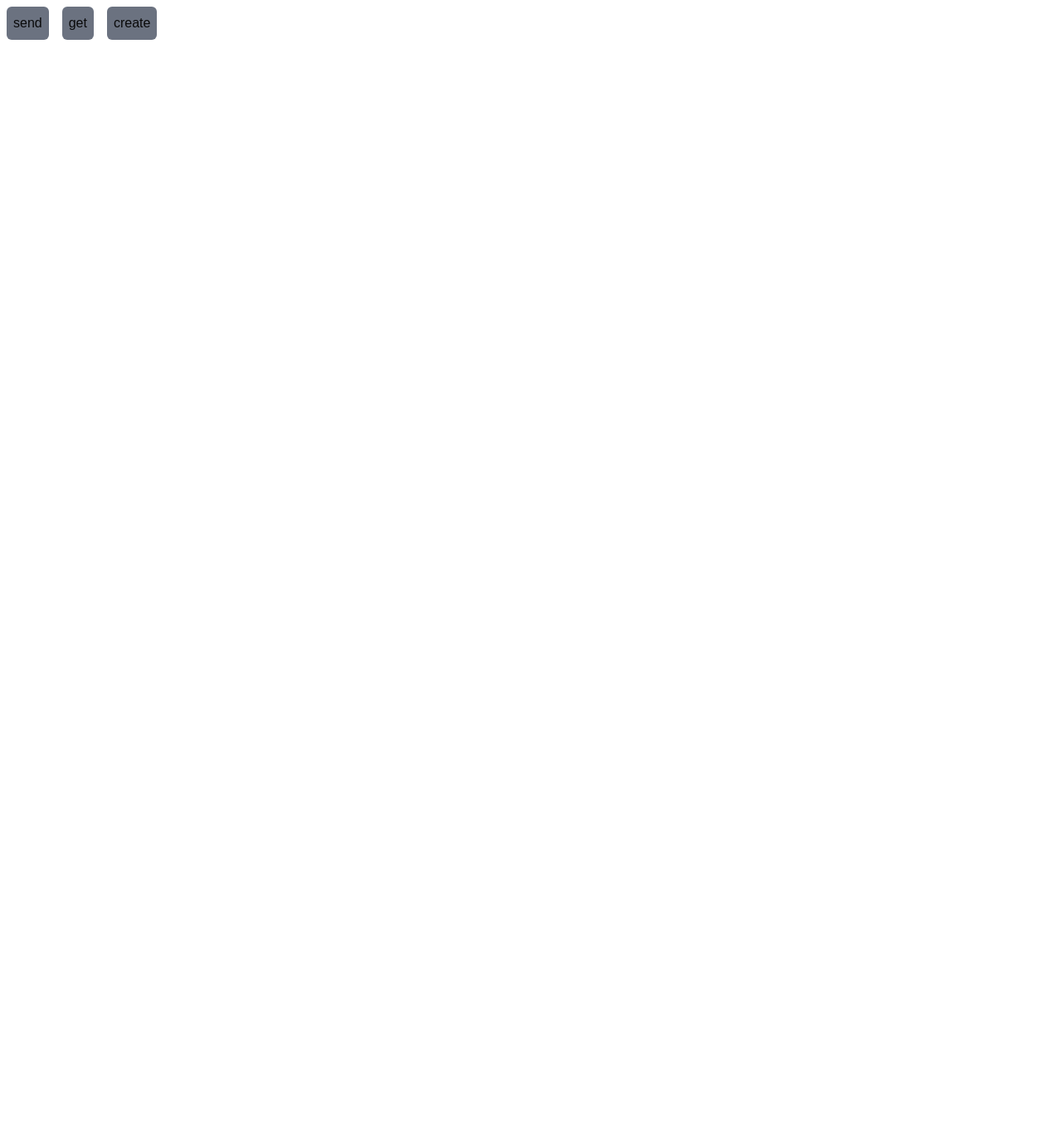
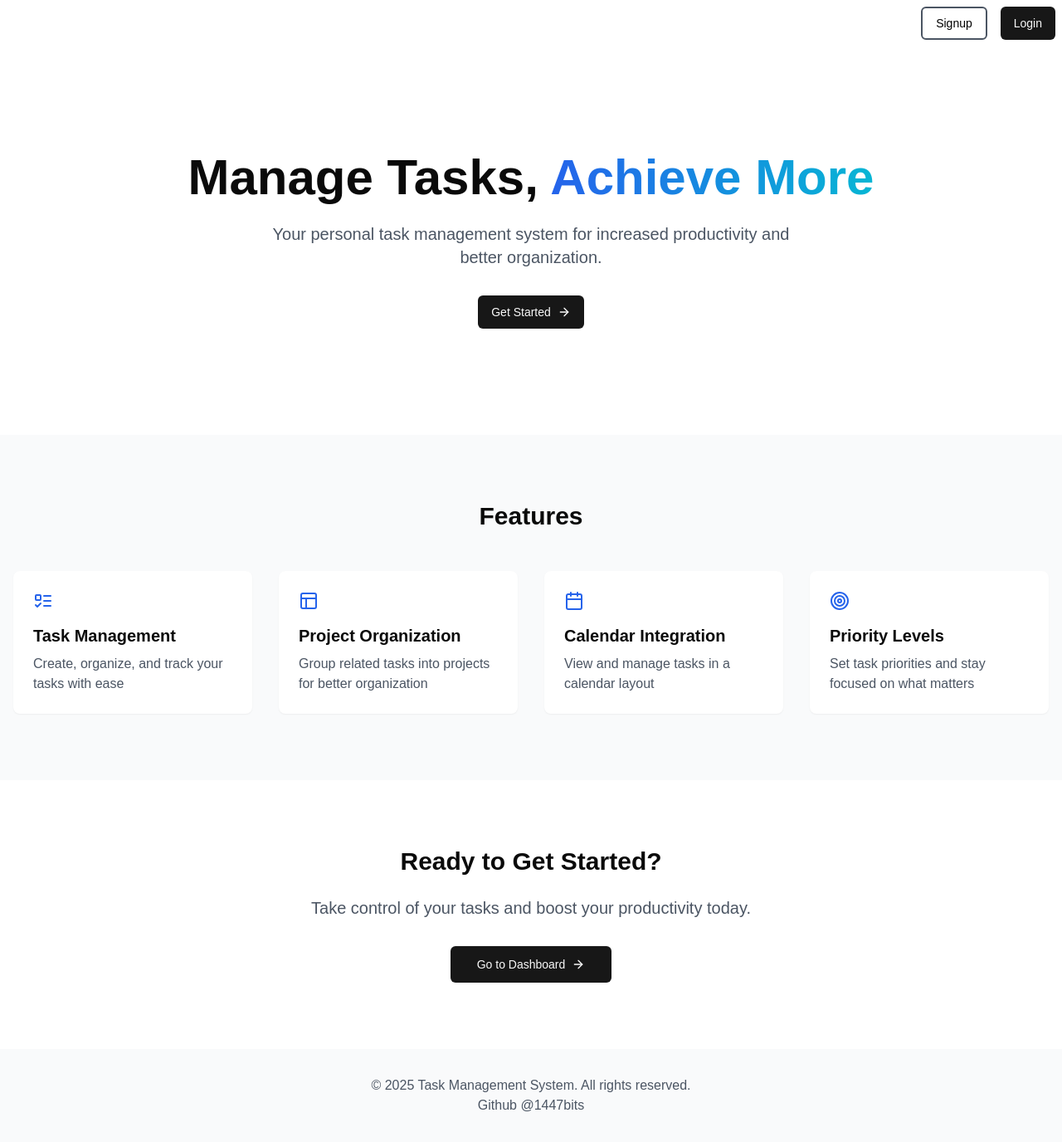
Before and after one commit to 1447bits/personal-project-manager, a Next.js app: page / in a window 1280 px wide. Shown: the whole page at 83% size. Before the commit the page ends 800 px from the top, so only its background shows below. Built offline with nearby package versions, Linux system fonts and the light colour scheme.

Commit message:
add landing page

```diff
--- a/app/(components)/dashboard/DashboardLayout.tsx
+++ b/app/(components)/dashboard/DashboardLayout.tsx
@@ -1,4 +1,5 @@
 // app/components/dashboard/DashboardLayout.tsx
+
 'use client'
 import { useState } from 'react';
 import Link from 'next/link';
@@ -51,7 +52,7 @@ export default function DashboardLayout({
         <div className="h-full flex flex-col">
           {/* Logo/Header */}
           <div className="px-4 py-6 border-b">
-            <h1 className="text-xl font-bold">Task Manager</h1>
+            <Link href={"/"}><h1 className="text-xl font-bold">Task Manager</h1></Link>
           </div>
 
           {/* Navigation */}
--- a/app/page.tsx
+++ b/app/page.tsx
@@ -1,37 +1,141 @@
+'use client';
 
-'use client'
-
-import axios from "axios"
-import { useState } from "react"
+import { Button } from "@/components/ui/button";
+import Link from "next/link";
+import { ArrowRight, Layout, Calendar, ListTodo, Target } from "lucide-react";
+import { motion } from "framer-motion";
 
 export default function Home() {
+  const fadeIn = {
+    initial: { opacity: 0, y: 20 },
+    animate: { opacity: 1, y: 0 },
+    transition: { duration: 0.5 }
+  };
 
-  const [data, setData] = useState("")
+  const features = [
+    {
+      icon: <ListTodo className="w-6 h-6" />,
+      title: "Task Management",
+      description: "Create, organize, and track your tasks with ease"
+    },
+    {
+      icon: <Layout className="w-6 h-6" />,
+      title: "Project Organization",
+      description: "Group related tasks into projects for better organization"
+    },
+    {
+      icon: <Calendar className="w-6 h-6" />,
+      title: "Calendar Integration",
+      description: "View and manage tasks in a calendar layout"
+    },
+    {
+      icon: <Target className="w-6 h-6" />,
+      title: "Priority Levels",
+      description: "Set task priorities and stay focused on what matters"
+    }
+  ];
 
-  const handleGET = () => {
-    axios.get("api/task").then(async (res) => {
-      const data = await res.data
-      setData(JSON.stringify(data))
-    })
-  }
+  return (
+    <div className="min-h-screen">
 
-  const createUser = () => {
-    axios.post("api/user", { email: "a@a.com", name: "some" }).then((res) => {
-      console.log(res.data)
-    })
-  }
+      <nav className="flex w-full items-end gap-4 p-2 flex-row-reverse">
+        <Link href={"/login"}><Button>Login</Button></Link>
+        <Link href={"/register"}><Button className="bg-transparent border-2 border-gray-600 text-black hover:bg-gray-200 hover:border-gray-400">Signup</Button></Link>
+      </nav>
 
-  const handleSEND = () => {
-    axios.post("api/task", { title: "title", description: "desc", userId: 1 }).then((res) => {
-      console.log(res.data)
-    })
-  }
+      {/* Hero Section */}
+      <motion.section
+        className="px-4 py-20 md:py-32 mx-auto max-w-7xl text-center"
+        initial="initial"
+        animate="animate"
+        variants={fadeIn}
+      >
+        <motion.h1
+          className="text-4xl md:text-6xl font-bold mb-6"
+          variants={fadeIn}
+        >
+          Manage Tasks,{" "}
+          <span className="bg-gradient-to-r from-blue-600 to-cyan-500 bg-clip-text text-transparent">
+            Achieve More
+          </span>
+        </motion.h1>
+        <motion.p
+          className="text-xl text-gray-600 mb-8 max-w-2xl mx-auto"
+          variants={fadeIn}
+        >
+          Your personal task management system for increased productivity and better organization.
+        </motion.p>
+        <motion.div
+          className="flex gap-4 justify-center"
+          variants={fadeIn}
+        >
+          <Link href="/dashboard">
+            <Button className="gap-2">
+              Get Started
+              <ArrowRight className="w-4 h-4" />
+            </Button>
+          </Link>
+        </motion.div>
+      </motion.section>
 
-  return <div>
-    <button className="p-2 rounded-md bg-gray-500 m-2" onClick={handleSEND}>send</button>
-    <button className="p-2 rounded-md bg-gray-500 m-2" onClick={handleGET}>get</button>
-    <button className="p-2 rounded-md bg-gray-500 m-2" onClick={createUser}>create</button>
+      {/* Features Section */}
+      <motion.section
+        className="py-20 bg-gray-50"
+        initial="initial"
+        whileInView="animate"
+        viewport={{ once: true }}
+        variants={fadeIn}
+      >
+        <div className="max-w-7xl mx-auto px-4">
+          <h2 className="text-3xl font-bold text-center mb-12">Features</h2>
+          <div className="grid md:grid-cols-2 lg:grid-cols-4 gap-8">
+            {features.map((feature, index) => (
+              <motion.div
+                key={index}
+                className="p-6 bg-white rounded-lg shadow-sm hover:shadow-md transition-shadow"
+                initial={{ opacity: 0, y: 20 }}
+                whileInView={{ opacity: 1, y: 0 }}
+                viewport={{ once: true }}
+                transition={{ delay: index * 0.1 }}
+              >
+                <div className="text-blue-600 mb-4">{feature.icon}</div>
+                <h3 className="font-semibold text-xl mb-2">{feature.title}</h3>
+                <p className="text-gray-600">{feature.description}</p>
+              </motion.div>
+            ))}
+          </div>
+        </div>
+      </motion.section>
 
-    <>{data}</>
-  </div>
+      {/* CTA Section */}
+      <motion.section
+        className="py-20"
+        initial="initial"
+        whileInView="animate"
+        viewport={{ once: true }}
+        variants={fadeIn}
+      >
+        <div className="max-w-4xl mx-auto px-4 text-center">
+          <h2 className="text-3xl font-bold mb-6">Ready to Get Started?</h2>
+          <p className="text-xl text-gray-600 mb-8">
+            Take control of your tasks and boost your productivity today.
+          </p>
+          <Link href="/dashboard">
+            <Button size="lg" className="gap-2">
+              Go to Dashboard
+              <ArrowRight className="w-4 h-4" />
+            </Button>
+          </Link>
+        </div>
+      </motion.section>
+
+      {/* Footer */}
+      <footer className="py-8 bg-gray-50">
+        <div className="max-w-7xl mx-auto px-4 text-center text-gray-600">
+          <p>© {new Date().getFullYear()} Task Management System. All rights reserved.</p>
+          <Link href={"https://github.com/1447bits"}><p>Github @1447bits</p></Link>
+        </div>
+      </footer>
+    </div>
+  );
 }
--- a/package.json
+++ b/package.json
@@ -25,6 +25,7 @@
     "clsx": "^2.1.1",
     "date-fns": "^4.1.0",
     "drizzle-orm": "^0.39.3",
+    "framer-motion": "^12.4.3",
     "jose": "^5.9.6",
     "lucide-react": "^0.475.0",
     "next": "15.1.7",
```
Also changed, not shown: 2 other files (tests, documents, lock files or other folders).
